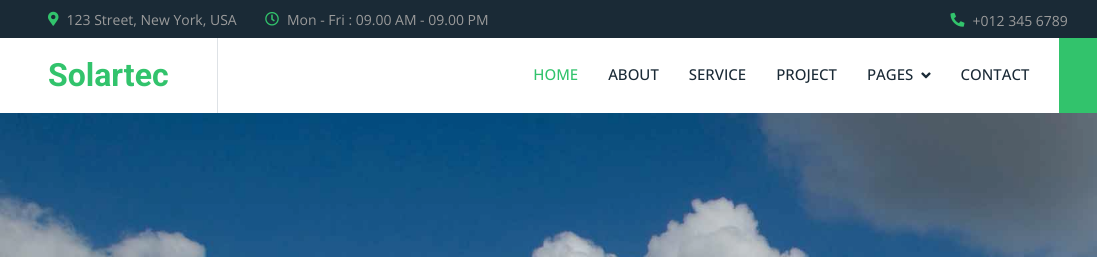
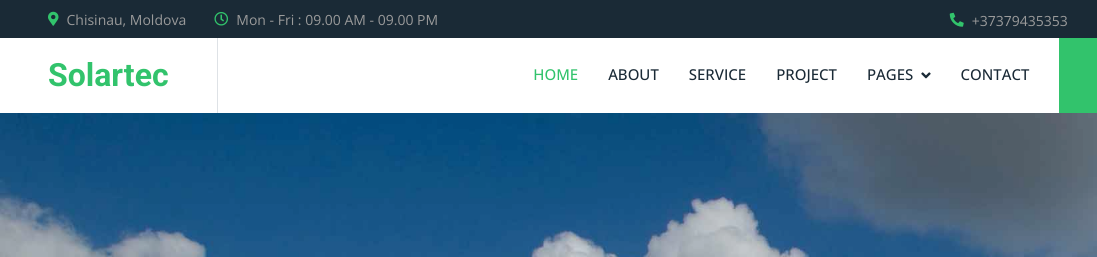
Before and after one commit to igoroush/takewatt, a plain HTML site: page index.html in a window 1280 px wide. Shown: the top 257 px of the page, 0-1097 px from the left. Drawn offline with nearby package versions, Linux system fonts and the light colour scheme.

Commit message:
Update index.html

```diff
--- a/index.html
+++ b/index.html
@@ -48,7 +48,7 @@
             <div class="col-lg-7 px-5 text-start">
                 <div class="h-100 d-inline-flex align-items-center me-4">
                     <small class="fa fa-map-marker-alt text-primary me-2"></small>
-                    <small>123 Street, New York, USA</small>
+                    <small>Chisinau, Moldova</small>
                 </div>
                 <div class="h-100 d-inline-flex align-items-center">
                     <small class="far fa-clock text-primary me-2"></small>
@@ -58,7 +58,7 @@
             <div class="col-lg-5 px-5 text-end">
                 <div class="h-100 d-inline-flex align-items-center me-4">
                     <small class="fa fa-phone-alt text-primary me-2"></small>
-                    <small>+012 345 6789</small>
+                    <small>+37379435353</small>
                 </div>
                 <div class="h-100 d-inline-flex align-items-center mx-n2">
                     <a class="btn btn-square btn-link rounded-0 border-0 border-end border-secondary" href=""><i class="fab fa-facebook-f"></i></a>
```
